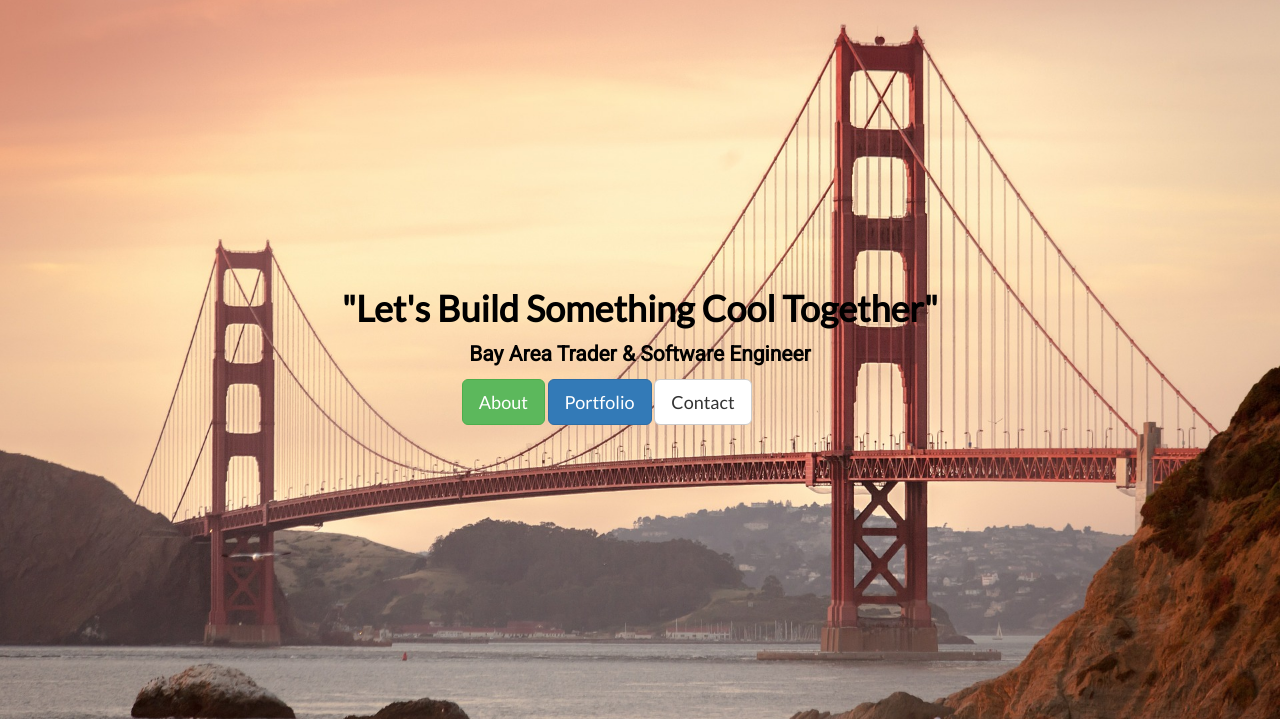
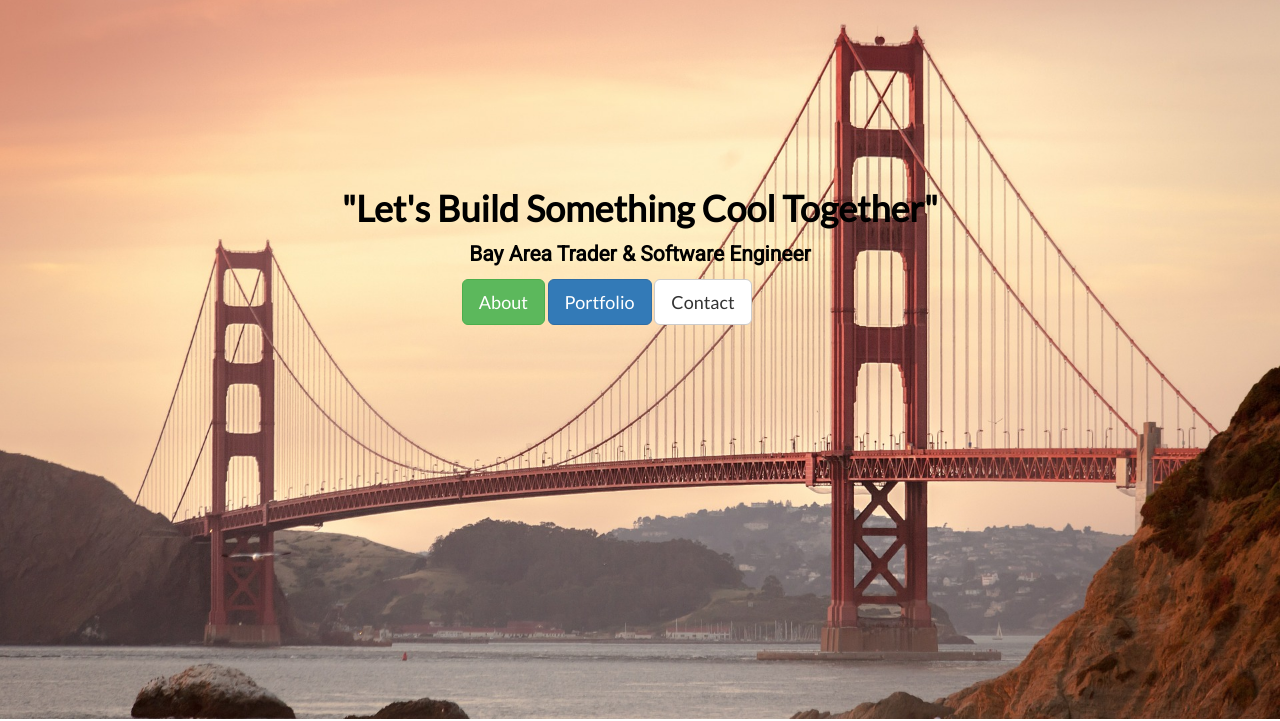
Before and after one commit to josh432/josh432.github.io, a plain HTML site: page index.html in a window 1280 px wide. Shown: the part 81-802 px from the top of the page. Drawn offline with nearby package versions, Linux system fonts and the light colour scheme.

Commit message:
fixing stuff

```diff
--- a/joshboot.css
+++ b/joshboot.css
@@ -47,7 +47,7 @@ p {
 }
 
 ul.bigtitle {
-    padding-top: 25em;
+    padding-top: 25rem;
     list-style-type: none;
 
 }
```
Also changed, not shown: portfolio.html (+1 -1 lines).
